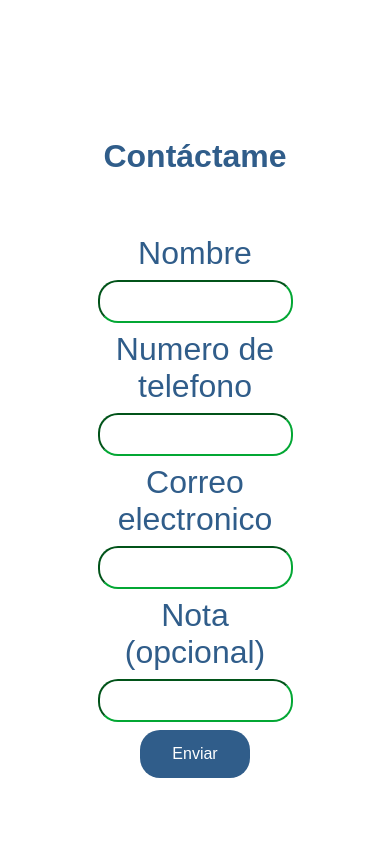
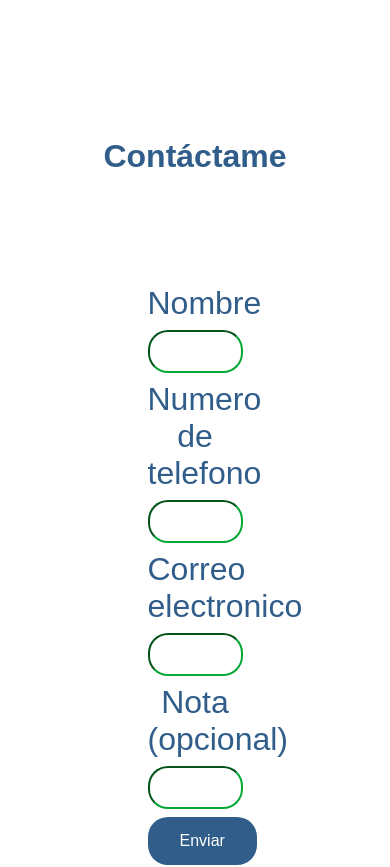
Before and after one commit to genesisrrios/Portfolio, a Vue app: page / in a window 390 px wide. Shown: the part 2700-3567 px from the top of the page. Built offline with nearby package versions, Linux system fonts and the light colour scheme; a web font is replaced by a local one.

Commit message:
Working on the contact us on mobile devices

```diff
--- a/public/index.html
+++ b/public/index.html
@@ -10,8 +10,9 @@
     <meta charset="utf-8">
     <meta name="theme-color" content="#9db6c9">
     <meta http-equiv="X-UA-Compatible" content="IE=edge">
-    <meta name="viewport" content="width=device-width,initial-scale=1.0">
+    <!-- <meta name="viewport" content="width=device-width,initial-scale=1.0"> -->
     <meta name="description" content="Creación de paginas web para pequeños comerciantes">
+    <meta name="viewport" content="width=device-width, initial-scale=1">
     <meta name="author" content="Genesis Rivera">
     <meta name="keywords" content="portafolio, diseñador, web, creación, paginas, web, programador, freelancer, puerto, rico">
     <title>Genesis Rivera Rios | Web Developer</title>
--- a/src/App.vue
+++ b/src/App.vue
@@ -4,9 +4,7 @@
     <TheMainText id="about"/>
     <TheExperienceInformationContainer id="experience" />
     <TheProjectsContainer id="projects"/>
-    <!-- <TheTechnologiesContainer id="technologies"/>  -->
     <TheContactUsForm id="contactme"/>
-    <TheFooterContainer/>
     </div>
 </template>
 
@@ -16,21 +14,17 @@ import TheExperienceInformationContainer from "./components/TheExperienceInforma
 import TheMainText from "./components/TheMainText";
 import TheProjectsContainer from "./components/TheProjectsContainer";
 import TheContactUsForm from "./components/TheContactUsForm";
-// import TheTechnologiesContainer from "./components/TheTechnologiesContainer";
-import TheFooterContainer from "./components/TheFooterContainer";
 import TheSnackBar from "./components/TheSnackBar";
 
 export default {
   name: "app",
   components: {
-    TheFooterContainer,
     TheTopBar,
     TheExperienceInformationContainer,
     TheMainText,
     TheProjectsContainer,
     TheContactUsForm,
-    // TheTechnologiesContainer,
-     },
+  },
   mounted() {
 
   },
--- a/src/components/TheContactUsForm.vue
+++ b/src/components/TheContactUsForm.vue
@@ -2,7 +2,7 @@
   <section class="container">
   <div class="center">
   <h1 class="tittle tittle-custom">{{$t("Contactme.tittle")}}</h1>
-  <div>
+  <div style="padding:50px;">
     <form v-on:keyup.enter="sendEmail">
       <div class="row">
       <label for="name">{{$t("Contactme.name")}}<input type="text" id="name" name="name" v-model="name" require></label>
@@ -20,7 +20,8 @@
     <button class="btn" v-on:click="sendEmail">{{$t("Contactme.send")}}</button>
     </div>
     </div>
-    <snackbar v-if="showToast"  v-bind:show="showToast" :message="$t('Toast.emailSent')"/>
+    <TheSnackBar v-if="showToast"  v-bind:show="showToast" :message="$t('Toast.emailSent')"/>
+    <TheFooterContainer/>
   </section>
 </template>
 
@@ -29,12 +30,14 @@ const axios = require('axios');
 
 import { prototype } from 'events';
 
-import snackbar from './TheSnackBar';
+import TheSnackBar from './TheSnackBar';
+import TheFooterContainer from "./TheFooterContainer";
 
 export default {
   name: "TheContactUsForm",
   components:{
-    snackbar
+    TheSnackBar,
+    TheFooterContainer
   },
   data:function(){
     return{
@@ -66,7 +69,7 @@ export default {
 </script>
 <style scoped>
 .container{
-  height:110vh;
+  position: absolute;
   width: 100vw;
 }
 h1{
```
